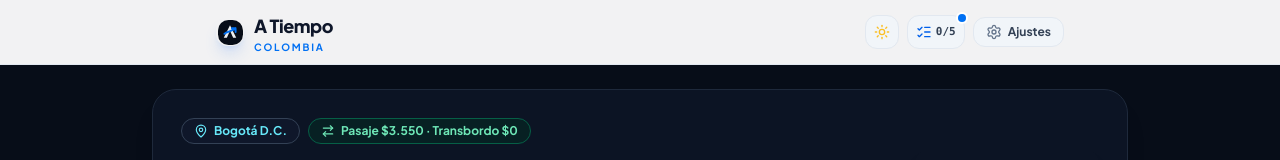
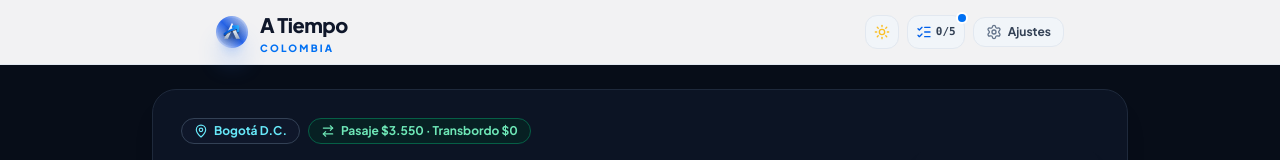
Before and after one commit to middleast1040-debug/-A-TIEMPO, a React (Vite) app: page / in a window 1280 px wide. Shown: the top 160 px of the page. Built offline with nearby package versions, Linux system fonts and the light colour scheme.

Commit message:
Update Logo.tsx

```diff
--- a/src/components/Logo.tsx
+++ b/src/components/Logo.tsx
@@ -7,37 +7,74 @@ interface LogoProps {
 
 export const Logo: React.FC<LogoProps> = ({ size = 'md', showText = true }) => {
   const dimensions = {
-    sm: 'w-7 h-7',
-    md: 'w-9 h-9',
-    lg: 'w-12 h-12',
+    sm: 'w-8 h-8',
+    md: 'w-10 h-10',
+    lg: 'w-14 h-14',
   }[size];
 
   return (
-    <div className="inline-flex items-center gap-2.5 select-none">
+    <div className="inline-flex items-center gap-3 select-none group">
       <div
-        className={`${dimensions} relative rounded-xl bg-gradient-to-tr from-blue-600 to-cyan-500 p-[1.5px] shadow-lg shadow-blue-500/20`}
+        className={`${dimensions} relative rounded-2xl bg-gradient-to-tr from-blue-700 via-blue-600 to-cyan-400 p-[2px] shadow-xl shadow-blue-500/30 transition-transform duration-300 group-hover:scale-105`}
       >
-        <div className="w-full h-full rounded-[10.5px] bg-[#070D18] flex items-center justify-center relative overflow-hidden">
-          {/* Isotipo oficial: Letra A estilizada con flecha ascendente dinámica */}
+        <div className="w-full h-full rounded-[14px] bg-gradient-to-b from-[#0B132B] to-[#040812] flex items-center justify-center relative overflow-hidden shadow-inner">
+          {/* Brillo de fondo ambiental */}
+          <div className="absolute inset-0 bg-blue-500/10 blur-sm pointer-events-none" />
+
+          {/* Isotipo con acabado profesional y relieve 3D */}
           <svg
-            viewBox="0 0 32 32"
+            viewBox="0 0 36 36"
             fill="none"
-            className="w-5 h-5"
+            className="w-6 h-6 drop-shadow-[0_2px_4px_rgba(0,0,0,0.5)]"
             xmlns="http://www.w3.org/2000/svg"
           >
-            {/* Estructura geométrica de la A */}
+            <defs>
+              {/* Degradado metálico para la letra A */}
+              <linearGradient id="gradLetter" x1="18" y1="4" x2="18" y2="30" gradientUnits="userSpaceOnUse">
+                <stop offset="0%" stopColor="#FFFFFF" />
+                <stop offset="50%" stopColor="#E2E8F0" />
+                <stop offset="100%" stopColor="#94A3B8" />
+              </linearGradient>
+
+              {/* Sombra interna o bisel inferior de la A */}
+              <linearGradient id="gradLetterShadow" x1="18" y1="14" x2="18" y2="30" gradientUnits="userSpaceOnUse">
+                <stop offset="0%" stopColor="#64748B" />
+                <stop offset="100%" stopColor="#334155" />
+              </linearGradient>
+
+              {/* Degradado dinámico para la flecha de tránsito */}
+              <linearGradient id="gradArrow" x1="6" y1="20" x2="30" y2="8" gradientUnits="userSpaceOnUse">
+                <stop offset="0%" stopColor="#0052CC" />
+                <stop offset="50%" stopColor="#0070F3" />
+                <stop offset="100%" stopColor="#38BDF8" />
+              </linearGradient>
+
+              {/* Sombra paralela para la flecha */}
+              <filter id="shadowArrow" x="-20%" y="-20%" width="140%" height="140%">
+                <feDropShadow dx="0" dy="1.5" stdDeviation="1" floodColor="#000000" floodOpacity="0.6" />
+              </filter>
+            </defs>
+
+            {/* Estructura principal de la Letra A con efecto biselado */}
             <path
-              d="M16 5L6 25H11L16 14L21 25H26L16 5Z"
-              fill="#F8FAFC"
-              fillOpacity="0.95"
+              d="M18 4L6 28H12L18 15L24 28H30L18 4Z"
+              fill="url(#gradLetter)"
             />
-            {/* Flecha curva ascendente corporativa */}
+            {/* Trazo interno para dar profundidad en las piernas de la A */}
             <path
-              d="M7 19C11 15 19 15 25 10M25 10V16M25 10H19"
-              stroke="#0070F3"
-              strokeWidth="3"
+              d="M18 15L12 28H16L18 23L20 28H24L18 15Z"
+              fill="url(#gradLetterShadow)"
+              fillOpacity="0.4"
+            />
+
+            {/* Flecha curva ascendente corporativa con volumen y brillo */}
+            <path
+              d="M7 21C11.5 15.5 19.5 15.5 27 9.5M27 9.5V17M27 9.5H19.5"
+              stroke="url(#gradArrow)"
+              strokeWidth="3.2"
               strokeLinecap="round"
               strokeLinejoin="round"
+              filter="url(#shadowArrow)"
             />
           </svg>
         </div>
@@ -45,10 +82,10 @@ export const Logo: React.FC<LogoProps> = ({ size = 'md', showText = true }) => {
 
       {showText && (
         <div className="flex flex-col leading-none">
-          <span className="text-base sm:text-lg font-black tracking-tight text-slate-900 dark:text-white">
+          <span className="text-lg sm:text-xl font-black tracking-tight text-slate-900 dark:text-white">
             A Tiempo
           </span>
-          <span className="text-[10px] font-bold uppercase tracking-[0.18em] text-[#0070F3] dark:text-cyan-400 mt-0.5">
+          <span className="text-[10px] font-extrabold uppercase tracking-[0.22em] text-[#0070F3] dark:text-cyan-400 mt-1">
             Colombia
           </span>
         </div>
```
